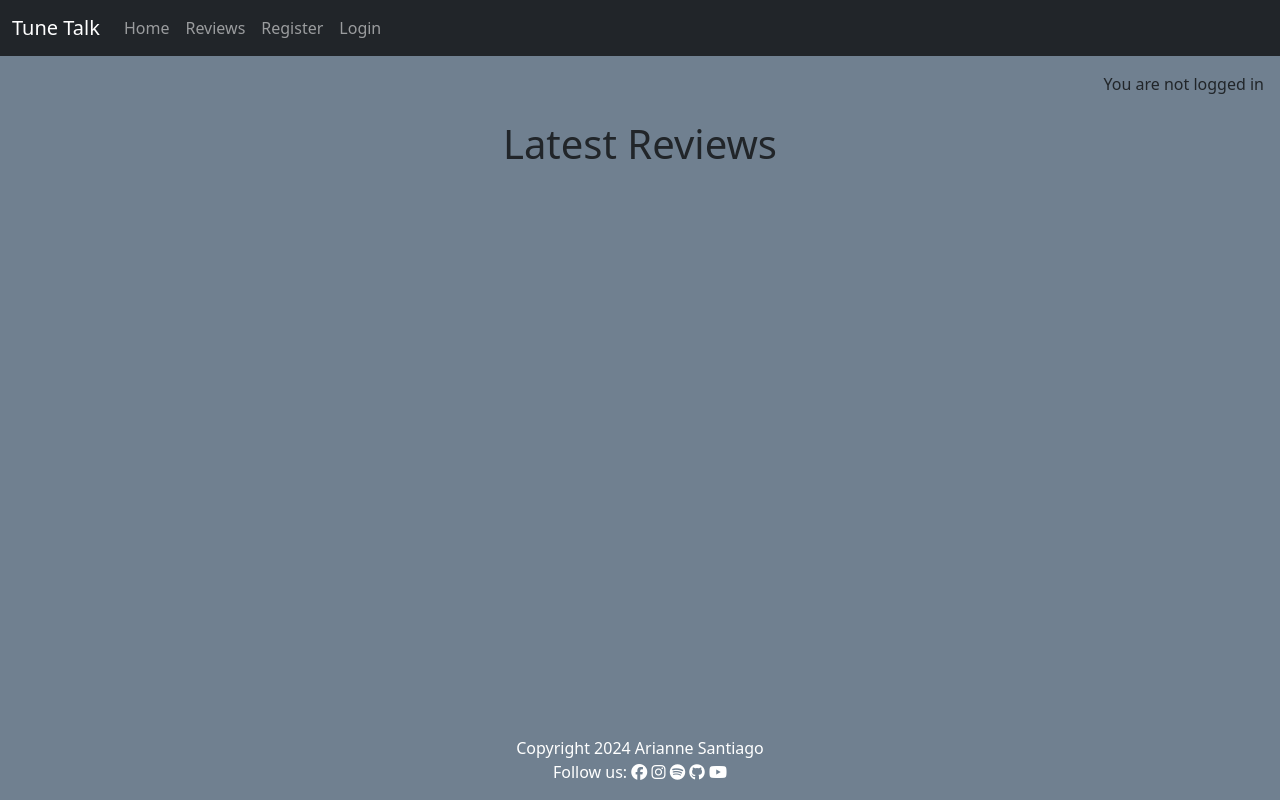
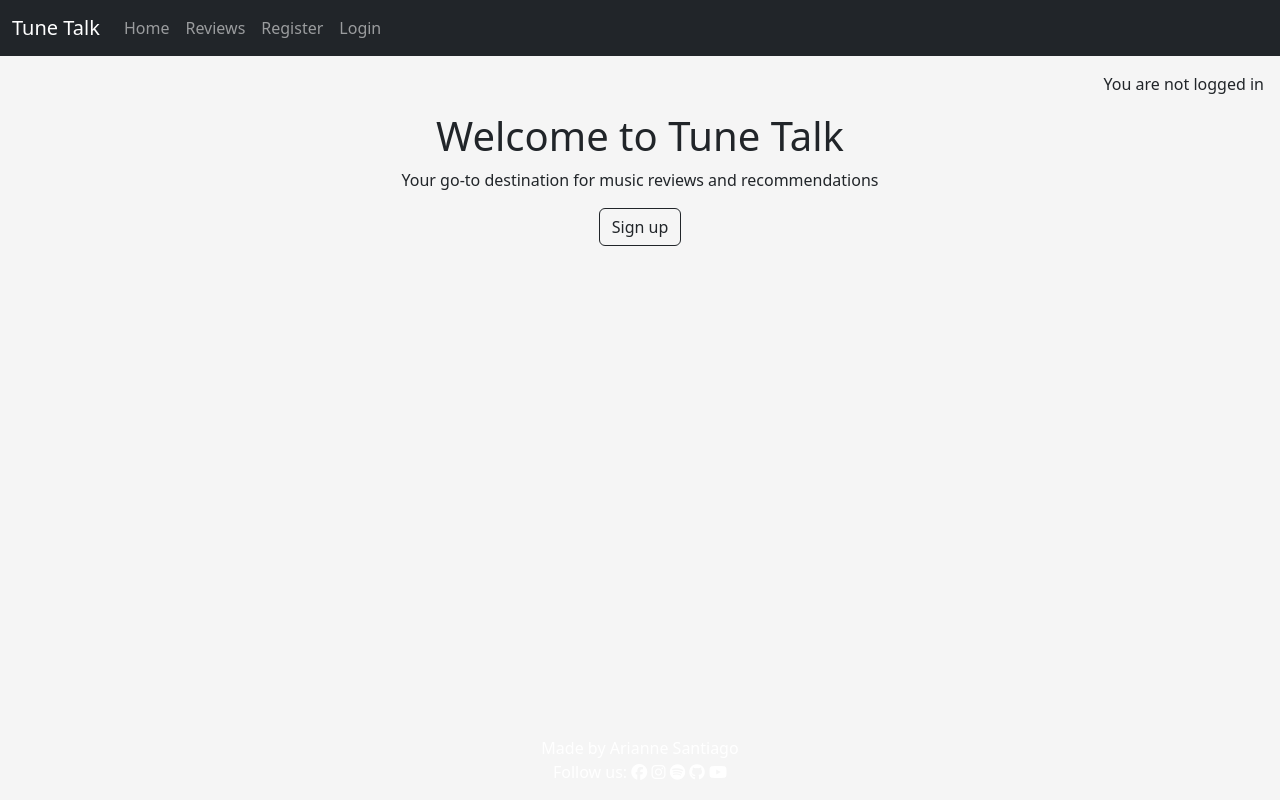
Before and after one commit to ArianneSantiago/Tune-Talk, a Django app: page / in a window 1280 px wide. Run offline with Django 4.2, Linux system fonts and the light colour scheme; data that the repository does not hold is empty; some libraries are stand-ins or nearby versions.

Commit message:
Add a homepage.html

```diff
--- /dev/null
+++ b/album_review/templates/album_review/homepage.html
@@ -0,0 +1,17 @@
+{% extends "base.html" %}
+{% load static %}
+
+{% block content %}
+<div class="hero-container">
+    <!-- <img src="{% static 'images/hero-image.jpg' %}" alt="Hero Image" class="hero-image"> -->
+    <div class="hero-text text-center" >
+      <h1>Welcome to Tune Talk</h1>
+      <p>Your go-to destination for music reviews and recommendations</p>
+      <div class="text-center">
+        <a href="{% url 'account_signup' %}" class="btn btn-signup btn-outline-dark">Sign up</a>
+      </div>
+    </div>
+  </div>
+
+
+{% endblock %}
--- a/album_review/urls.py
+++ b/album_review/urls.py
@@ -3,7 +3,7 @@
 from . import views
 
 urlpatterns = [
-    path('', views.AlbumListView.as_view(), name='home'),
+    path('', views.homepage, name='home'),
     path('albums/', views.AlbumListView.as_view(), name='album_list'),
     path('albums/add/', views.add_album, name='add_album'),
     path('albums/<int:pk>/', views.album_detail, name='album_detail'),
--- a/album_review/views.py
+++ b/album_review/views.py
@@ -15,6 +15,9 @@
     template_name = 'album_review/album_list.html'
     queryset = Album.objects.filter(status=1)
     context_object_name = 'album_list'
+
+def homepage(request):
+    return render(request, 'album_review/homepage.html')
 
 @login_required
 def add_album(request):
--- a/static/css/style.css
+++ b/static/css/style.css
@@ -1,5 +1,5 @@
 body {
-    background-color: slategray;
+    background-color: #F5F5F5;
 }
 
 .album-cover {
--- a/templates/base.html
+++ b/templates/base.html
@@ -86,6 +86,7 @@
       </div>
     </div>
 
+
     <main class="flex-shrink-0 main-bg">
 
 
--- a/tunetalk/settings.py
+++ b/tunetalk/settings.py
@@ -28,7 +28,7 @@
 SECRET_KEY = os.environ.get("SECRET_KEY")
 
 # SECURITY WARNING: don't run with debug turned on in production!
-DEBUG = True
+DEBUG = False
 
 
 ALLOWED_HOSTS = ['8000-ariannesantiag-tunetalk-mj9fpwicigr.ws-eu110.gitpod.io','.herokuapp.com']
```
Also changed, not shown: static/images/hero-image.jpg (added).
